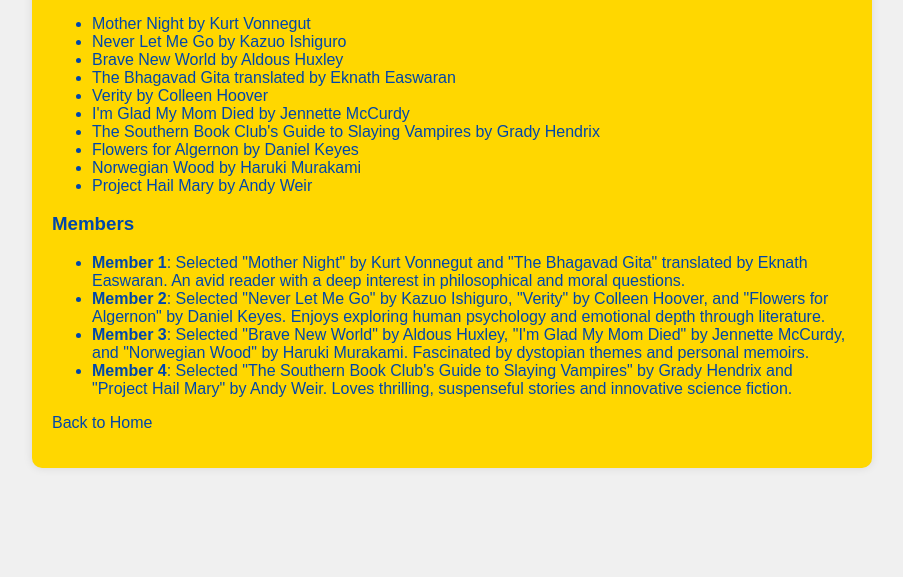
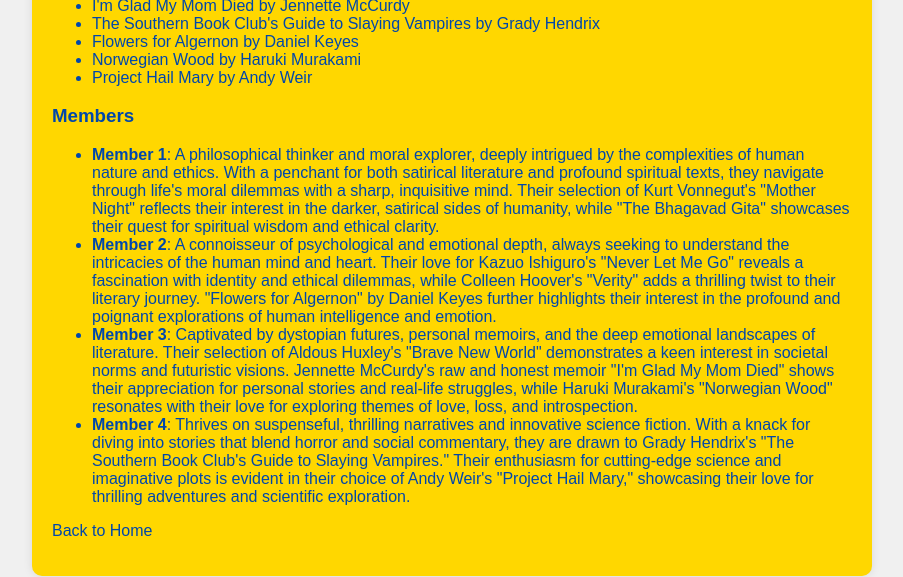
Before and after one commit to losbookies/LB, a plain HTML site: page book-club.html in a window 1280 px wide. Shown: the part 223-800 px from the top of the page, without its empty margins (188-1091 px from the left). Drawn offline with Linux system fonts and the light colour scheme.

Commit message:
Update book-club.html

```diff
--- a/book-club.html
+++ b/book-club.html
@@ -56,10 +56,10 @@
         </ul>
         <h3>Members</h3>
         <ul>
-            <li><strong>Member 1</strong>: Selected "Mother Night" by Kurt Vonnegut and "The Bhagavad Gita" translated by Eknath Easwaran. An avid reader with a deep interest in philosophical and moral questions.</li>
-            <li><strong>Member 2</strong>: Selected "Never Let Me Go" by Kazuo Ishiguro, "Verity" by Colleen Hoover, and "Flowers for Algernon" by Daniel Keyes. Enjoys exploring human psychology and emotional depth through literature.</li>
-            <li><strong>Member 3</strong>: Selected "Brave New World" by Aldous Huxley, "I'm Glad My Mom Died" by Jennette McCurdy, and "Norwegian Wood" by Haruki Murakami. Fascinated by dystopian themes and personal memoirs.</li>
-            <li><strong>Member 4</strong>: Selected "The Southern Book Club's Guide to Slaying Vampires" by Grady Hendrix and "Project Hail Mary" by Andy Weir. Loves thrilling, suspenseful stories and innovative science fiction.</li>
+            <li><strong>Member 1</strong>: A philosophical thinker and moral explorer, deeply intrigued by the complexities of human nature and ethics. With a penchant for both satirical literature and profound spiritual texts, they navigate through life's moral dilemmas with a sharp, inquisitive mind. Their selection of Kurt Vonnegut's "Mother Night" reflects their interest in the darker, satirical sides of humanity, while "The Bhagavad Gita" showcases their quest for spiritual wisdom and ethical clarity.</li>
+            <li><strong>Member 2</strong>: A connoisseur of psychological and emotional depth, always seeking to understand the intricacies of the human mind and heart. Their love for Kazuo Ishiguro's "Never Let Me Go" reveals a fascination with identity and ethical dilemmas, while Colleen Hoover's "Verity" adds a thrilling twist to their literary journey. "Flowers for Algernon" by Daniel Keyes further highlights their interest in the profound and poignant explorations of human intelligence and emotion.</li>
+            <li><strong>Member 3</strong>: Captivated by dystopian futures, personal memoirs, and the deep emotional landscapes of literature. Their selection of Aldous Huxley's "Brave New World" demonstrates a keen interest in societal norms and futuristic visions. Jennette McCurdy's raw and honest memoir "I'm Glad My Mom Died" shows their appreciation for personal stories and real-life struggles, while Haruki Murakami's "Norwegian Wood" resonates with their love for exploring themes of love, loss, and introspection.</li>
+            <li><strong>Member 4</strong>: Thrives on suspenseful, thrilling narratives and innovative science fiction. With a knack for diving into stories that blend horror and social commentary, they are drawn to Grady Hendrix's "The Southern Book Club's Guide to Slaying Vampires." Their enthusiasm for cutting-edge science and imaginative plots is evident in their choice of Andy Weir's "Project Hail Mary," showcasing their love for thrilling adventures and scientific exploration.</li>
         </ul>
         <p><a href="index.html">Back to Home</a></p>
     </div>
```
